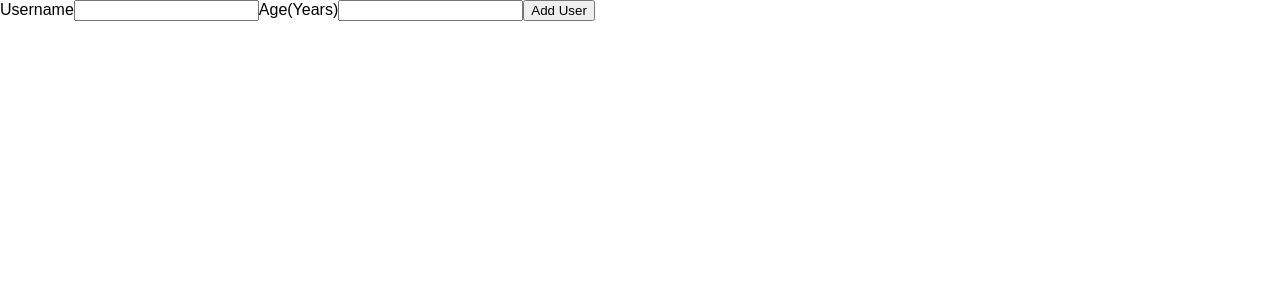
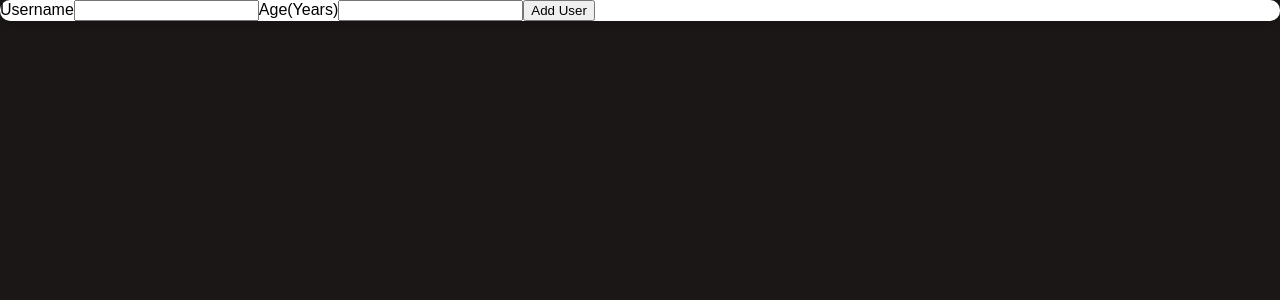
Before and after one commit to takkar94/AddingProjectWithValidation, a React (Create React App) app: page / in a window 1280 px wide. Shown: the top 300 px of the page. Built offline with nearby package versions, Linux system fonts and the light colour scheme.

Commit message:
adding a wrapper

```diff
--- /dev/null
+++ b/src/components/UI/Card.js
@@ -0,0 +1,11 @@
+import classes from './Card.module.css'
+
+const Card = props => {
+    return (
+        <div className={classes.card}>
+            {props.children}
+        </div>
+    )
+}
+
+export default Card;
--- /dev/null
+++ b/src/components/UI/Card.module.css
@@ -0,0 +1,5 @@
+.card {
+    background: white;
+    box-shadow: 0 2px 8px rgba(0, 0, 0, 0.26);
+    border-radius: 10px;
+}
--- a/src/components/Users/AddUsers.js
+++ b/src/components/Users/AddUsers.js
@@ -1,3 +1,5 @@
+import Card from "../UI/Card";
+
 const AddUser = (props) => {
 
     const addUserHandler = (event) => {
@@ -7,6 +9,7 @@
 
 
     return (
+        <Card>
             <form onSubmit={addUserHandler}>
                 <label htmlFor="username">Username</label>
                 <input id="username" type="text"/>
@@ -14,6 +17,7 @@
                 <input id="age" type="number"/>
                 <button type="submit">Add User</button>
             </form>
+        </Card>
     )
 
 };
--- a/src/index.css
+++ b/src/index.css
@@ -4,6 +4,7 @@
 
 html {
   font-family: sans-serif;
+  background-color: rgb(27, 23, 23);
 }
 
 body {
```
